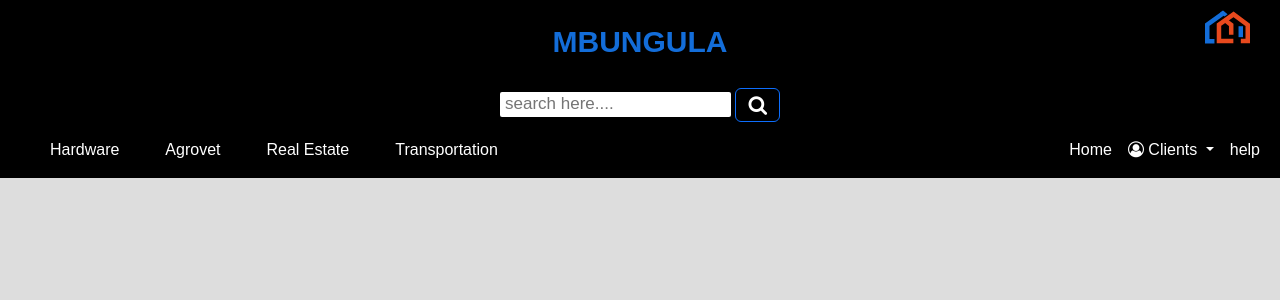
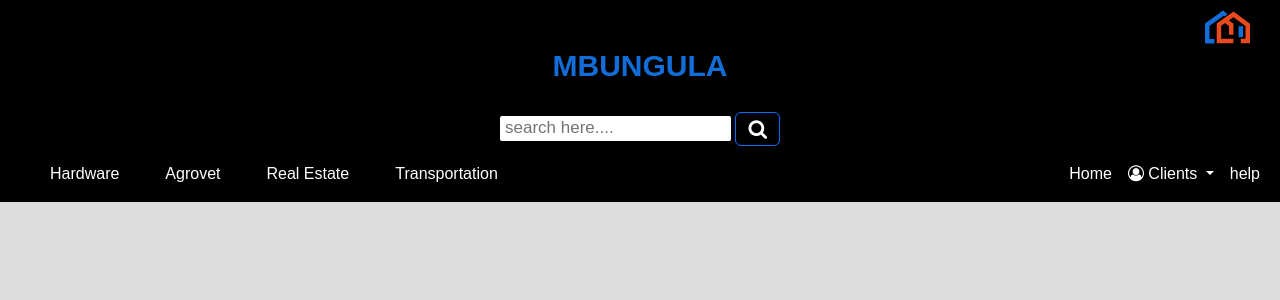
Before and after one commit to shadmbwagha/azureHelloPhpSql, a PHP site: page /header.php in a window 1280 px wide. Shown: the top 300 px of the page. Run offline with PHP 8.4, Linux system fonts and the light colour scheme; some libraries are stand-ins or nearby versions.

Commit message:
Update header.php

```diff
--- a/header.php
+++ b/header.php
@@ -22,7 +22,7 @@
 
   <!-- Mbungula title -->
   <h1 class="navbar-brand h1 title ">
-      <div class="fw-bold title text-center mbungula-text pt-4 pb-1" style="color: #136DD9;">MBUNGULA</div>
+      <div class="fw-bold title text-center mbungula-text pt-5 pb-1" style="color: #136DD9;">MBUNGULA</div>
   </h1>
 
   <!-- Search bar -->
```
